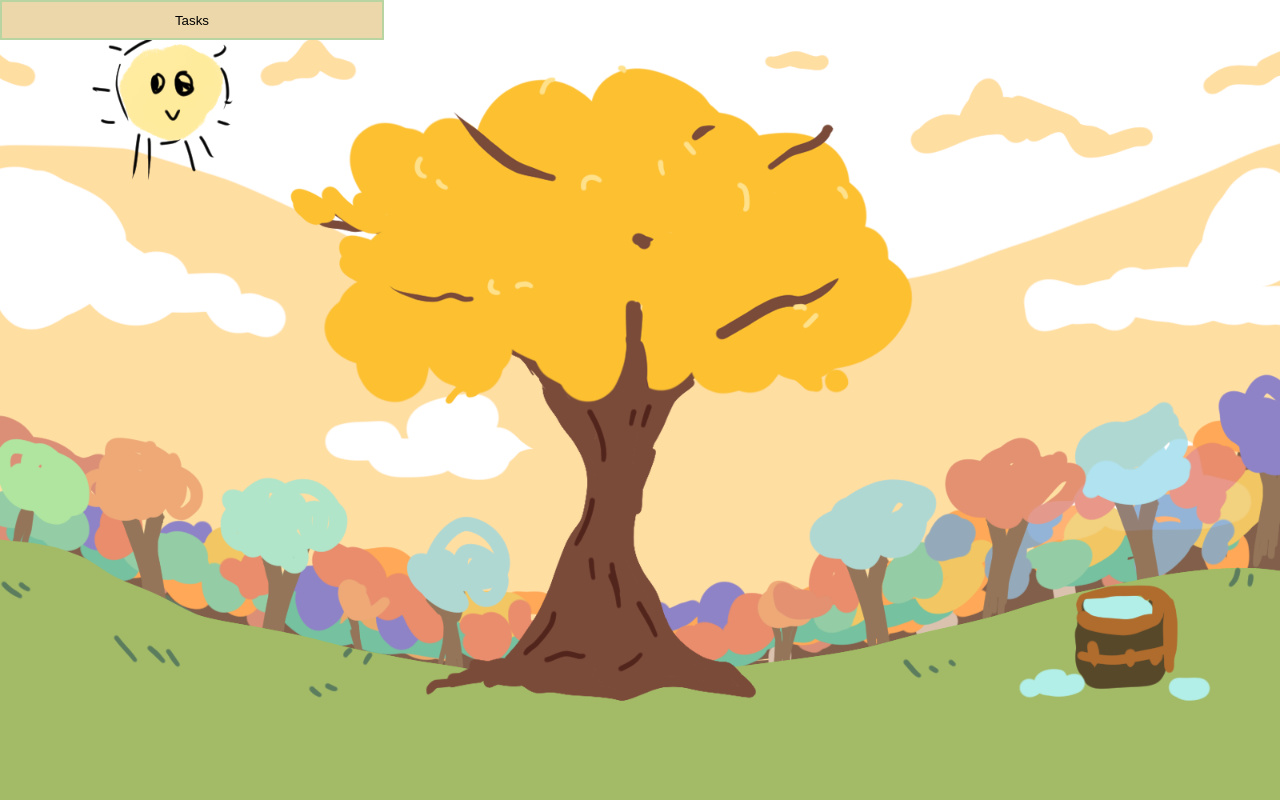
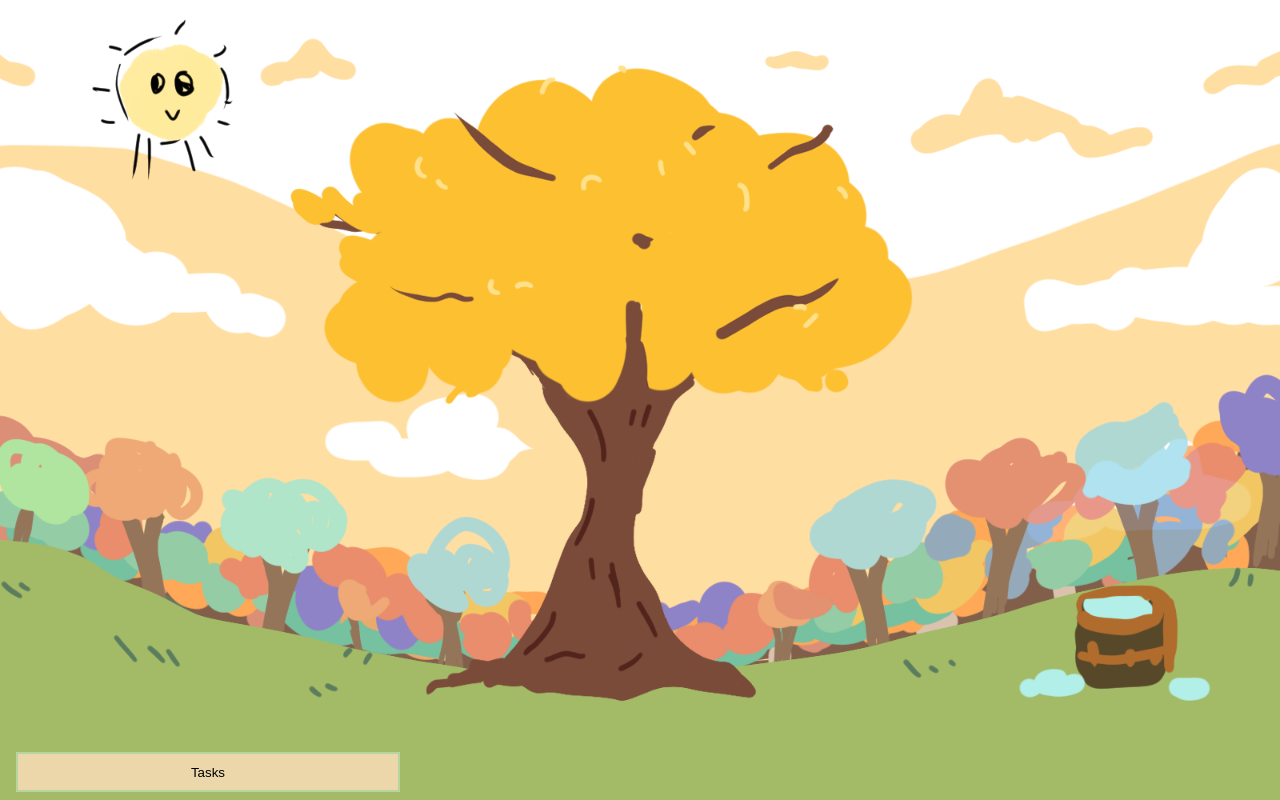
Before and after one commit to CarbonellKatie/Branch-Out, a React (Create React App) app in the folder branch-out/: page / in a window 1280 px wide. Built offline with nearby package versions, Linux system fonts and the light colour scheme.

Commit message:
task button

```diff
--- a/branch-out/src/MainScreen/MainScreen.css
+++ b/branch-out/src/MainScreen/MainScreen.css
@@ -11,4 +11,7 @@
   background: rgb(236, 215, 170);
   height: 5%;
   border: 2px solid rgb(184, 212, 160);
+  position:absolute;
+  bottom: 8px;
+  left: 16px;
 }
```
Also changed, not shown: package.json (added, +10 -0 lines), 1 other file (tests, documents, lock files or other folders).
